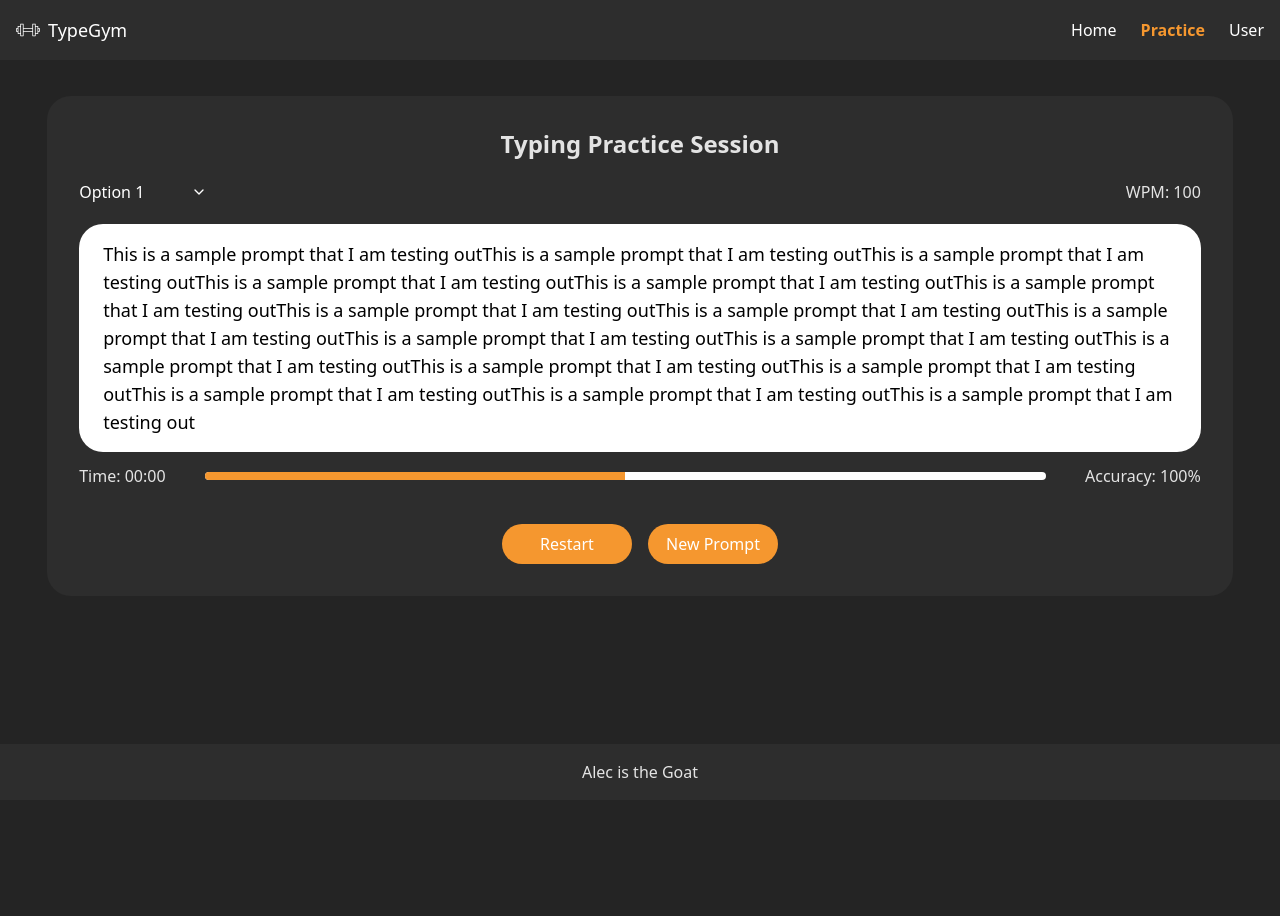
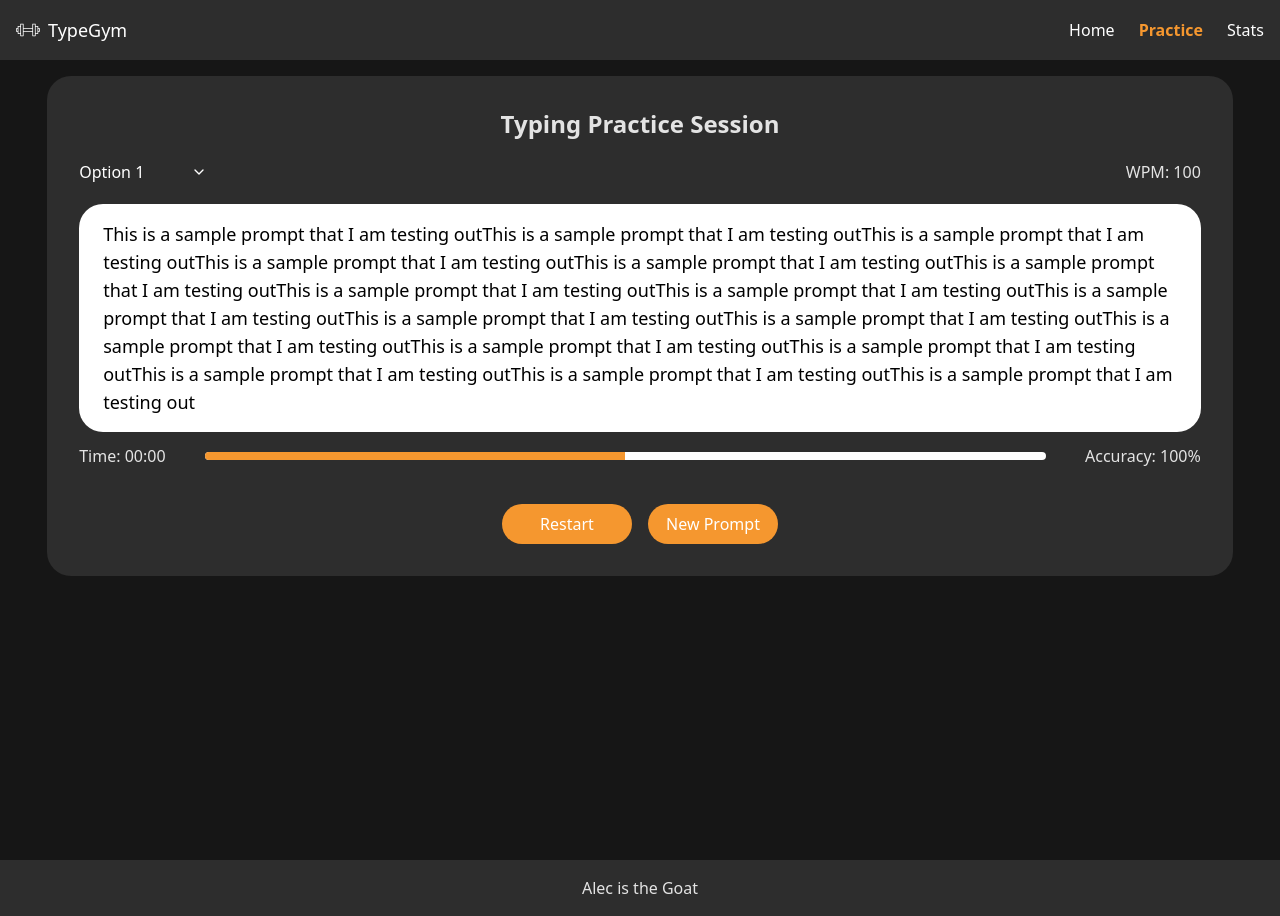
Before and after one commit to alecnhance/TypingGymV2, a React (Vite) app: page /practice in a window 1280 px wide. Before the commit the page ends 800 px from the top, so only its background shows below. Built offline with nearby package versions, Linux system fonts and the light colour scheme.

Commit message:
dynamic sized stats template

```diff
--- a/src/components/App.jsx
+++ b/src/components/App.jsx
@@ -3,20 +3,20 @@ import Header from './Header';
 import Footer from './Footer';
 import Home from '../pages/Home';
 import Practice from '../pages/Practice';
-import UserPage from '../pages/UserPage';
+import Stats from '../pages/Stats';
 import '../styles/App.css';
 
 const App = () => {
 
   return (
     <Router>
-      <div className="flex flex-col min-h-screen">
+      <div className="flex flex-col">
         <Header />
-        <main className="p-4 flex-grow">
+        <main className="p-4 flex-grow min-h-screen bg-mainBackground">
           <Routes>
             <Route path="/" element={<Home />} />
             <Route path="/practice" element={<Practice />} />
-            <Route path="/userpage" element={<UserPage />} />
+            <Route path="/stats" element={<Stats />} />
           </Routes>
         </main>
         <Footer />
--- a/src/components/Header.jsx
+++ b/src/components/Header.jsx
@@ -26,12 +26,12 @@ const Header = () => {
                     Practice
                 </NavLink>
                 <NavLink
-                    to="/userpage"
+                    to="/stats"
                     className={({ isActive}) =>
                         isActive ? 'font-bold text-navOrange' : 'hover:underline cursor-pointer'
                     }
                 >
-                    User
+                    Stats
                 </NavLink>
             </nav>
         </header>
--- /dev/null
+++ b/src/components/stat_components/Achievements.jsx
@@ -0,0 +1,9 @@
+const Achievements = ({ className }) => {
+    return (
+        <div className={`${className}`}>
+            <h1>Welcome to Achievements</h1>
+        </div>
+    );
+};
+
+export default Achievements;
--- /dev/null
+++ b/src/components/stat_components/Calendar.jsx
@@ -0,0 +1,9 @@
+const Calendar = ({ className }) => {
+    return (
+        <div className={`${className}`}>
+            <h1>Welcome to Calendar</h1>
+        </div>
+    );
+};
+
+export default Calendar;
--- /dev/null
+++ b/src/components/stat_components/Keyboard.jsx
@@ -0,0 +1,9 @@
+const Keyboard = ({ className }) => {
+    return (
+        <div className={`${className}`}>
+            <h1>Welcome to Keyboard</h1>
+        </div>
+    );
+};
+
+export default Keyboard;
--- /dev/null
+++ b/src/components/stat_components/ProfileCard.jsx
@@ -0,0 +1,9 @@
+const ProfileCard = ({ className }) => {
+    return (
+        <div className={`${className}`}>
+            <h1>PC</h1>
+        </div>
+    );
+};
+
+export default ProfileCard;
--- /dev/null
+++ b/src/components/stat_components/WPMGraph.jsx
@@ -0,0 +1,9 @@
+const WPMGraph = ({ className }) => {
+    return (
+        <div className={`${className}`}>
+            <h1>Welcome to WPMGraph</h1>
+        </div>
+    );
+};
+
+export default WPMGraph;
--- a/src/pages/Practice.jsx
+++ b/src/pages/Practice.jsx
@@ -2,7 +2,7 @@ import TypingArea from "../components/TypingArea";
 
 const Practice = () => {
     return (
-      <div className="flex justify-center mt-5">
+      <div className="flex justify-center padding-8">
         <TypingArea />
       </div>
     );
--- /dev/null
+++ b/src/pages/Stats.jsx
@@ -0,0 +1,23 @@
+import Achievements from "../components/stat_components/Achievements";
+import ProfileCard from "../components/stat_components/ProfileCard";
+import Calendar from "../components/stat_components/Calendar";
+import WPMGraph from "../components/stat_components/WPMGraph";
+import Keyboard from "../components/stat_components/Keyboard";
+
+const Stats = () => {
+    return (
+      <div className="min-h-screen flex md:flex-row flex-col gap-6 py-[7vh] px-[5vw]">
+        <ProfileCard className="bg-headerGray flex-shrink-0 rounded-3xl h-[30vh] md:h-auto max-h-[84vh] md:w-[25%]"/>
+        <div className="flex flex-col gap-6 max-h-[84vh]">
+            <Keyboard className="bg-headerGray flex-grow  rounded-3xl" />
+            <div className="flex md:flex-row flex-col gap-6 flex-grow ">
+                <WPMGraph className="bg-headerGray rounded-3xl"/>
+                <Calendar className="bg-headerGray rounded-3xl"/>
+            </div>
+        </div>
+        <Achievements className="bg-headerGray border flex-shrink-0 rounded-3xl h-[30vh] md:h-auto max-h-[84vh] md:w-1/4" />
+      </div>
+    );
+  };
+
+  export default Stats;
--- a/src/styles/App.css
+++ b/src/styles/App.css
@@ -10,7 +10,7 @@
   display: flex;
   flex-direction: column;
   min-height: 100vh;
-  background-color: #161616;
+  background-color: '#181414';
 }
 
 .header {
--- a/tailwind.config.js
+++ b/tailwind.config.js
@@ -6,7 +6,7 @@ export default {
       colors: {
         headerGray: '#2D2D2D',
         navOrange: '#F5972F',
-        mainBackground: '#181414',
+        mainBackground: '#161616',
       },
     },
   },
```
Also changed, not shown: 1 other file (tests, documents, lock files or other folders).
